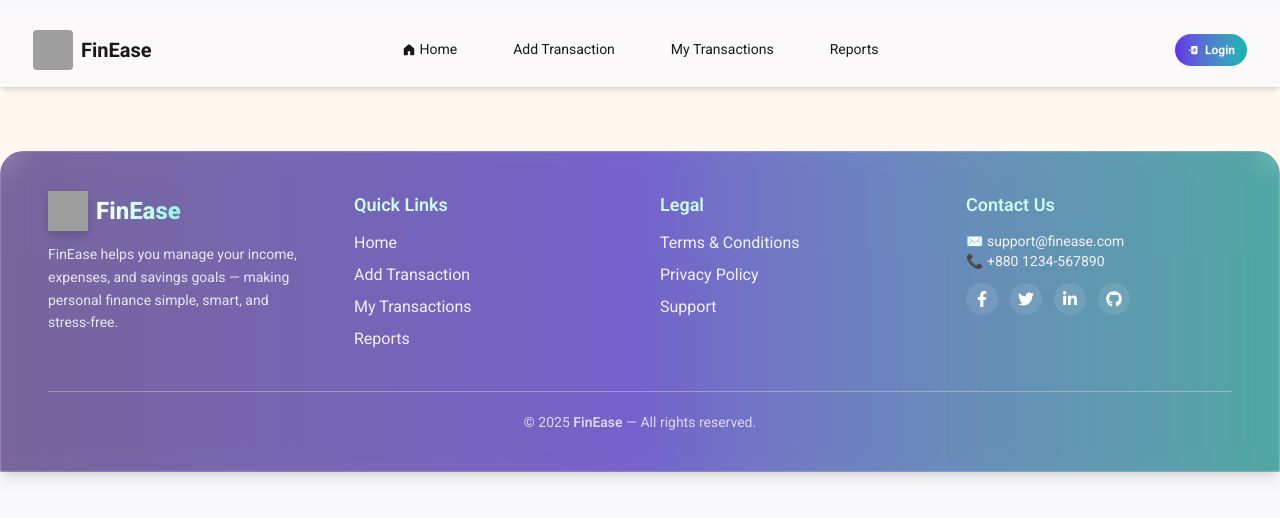
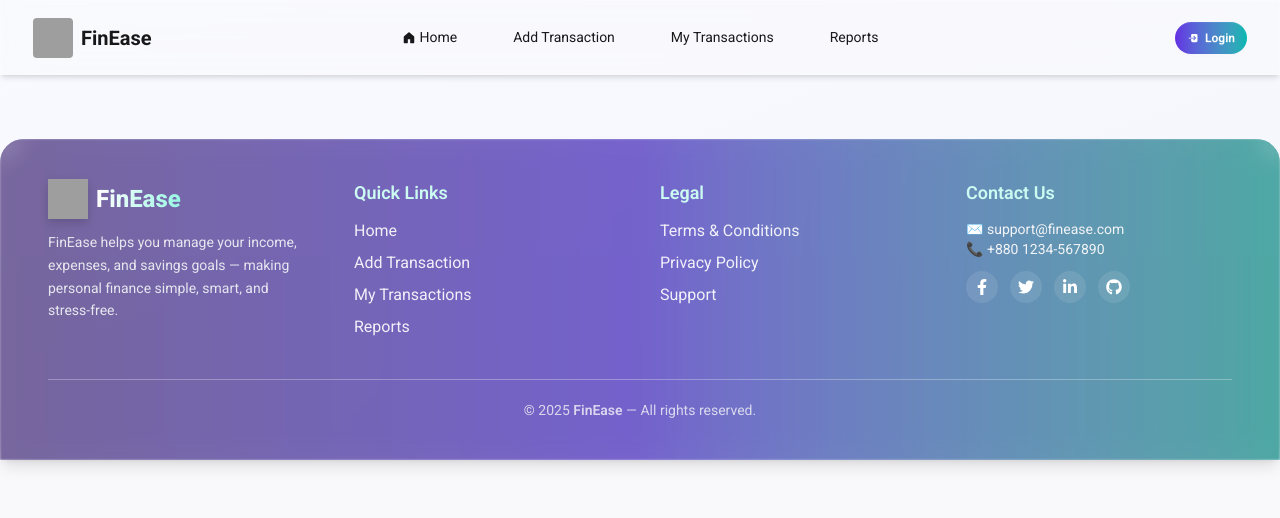
Before and after one commit to mursalin35/FinEase-Client-Side, a React (Vite) app: page /auth in a window 1280 px wide. Shown: the top 518 px of the page. Built offline with nearby package versions, Linux system fonts and the light colour scheme; no server answers; grey boxes are pictures that could not be loaded.

Commit message:
bg color add

```diff
--- a/src/components/Navbar.jsx
+++ b/src/components/Navbar.jsx
@@ -50,7 +50,7 @@ const NavBar = () => {
   return (
     <div
       className="navbar bg-base-100/70 backdrop-blur-lg border border-white/20
-                 shadow-md px-4 md:px-8 py-3  mx-auto my-3 glass-card"
+                 shadow-md px-4 md:px-8 py-3  mx-auto  glass-card"
     >
       {/* ---- Navbar Start ---- */}
       <div className="navbar-start">
--- a/src/layout/AuthLayout.jsx
+++ b/src/layout/AuthLayout.jsx
@@ -7,7 +7,8 @@ import Footer from "../components/Footer";
 
 const AuthLayout = () => {
   return (
-    <div className="bg-[#FFF8F1]">
+
+    <div className="bg-gradient-to-br from-[#F9FAFF] to-[#F4F6FB]">
       <header>
       <NavBar></NavBar>
       </header>
--- a/src/layout/Root.jsx
+++ b/src/layout/Root.jsx
@@ -6,7 +6,7 @@ import { Toaster } from "react-hot-toast";
 
 const Root = () => {
   return (
-    <div>
+    <div className="bg-gradient-to-br from-[#F9FAFF] to-[#F4F6FB]">
       <div>
         <Navbar />
         <div>
--- a/src/pages/Reports/Reports.jsx
+++ b/src/pages/Reports/Reports.jsx
@@ -65,7 +65,7 @@ export default function ReportsPage() {
   });
 
   return (
-    <div className="p-8 min-h-screen bg-gradient-to-br from-[#f8f7ff] to-[#e9fcfb]">
+    <div className="p-8 min-h-screen ">
       {/* -------- Filter Section -------- */}
       <div className="flex flex-col md:flex-row md:items-center gap-4 mb-10 bg-white/70 backdrop-blur-md border border-indigo-100 p-5 rounded-2xl shadow-sm">
         <h2 className="text-2xl font-bold bg-gradient-to-r from-[#632ee3] to-[#00b8b0] bg-clip-text text-transparent">
```
